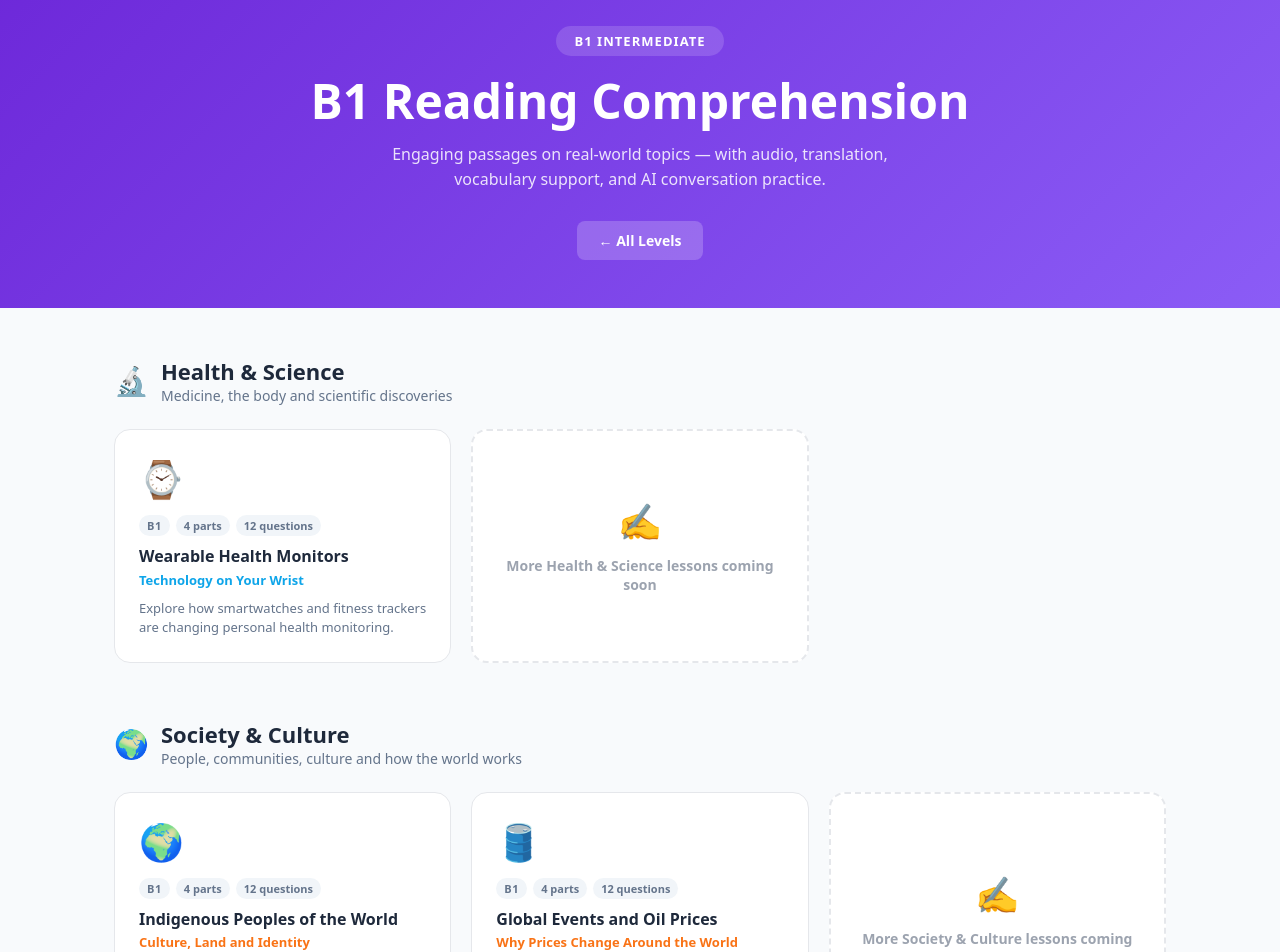
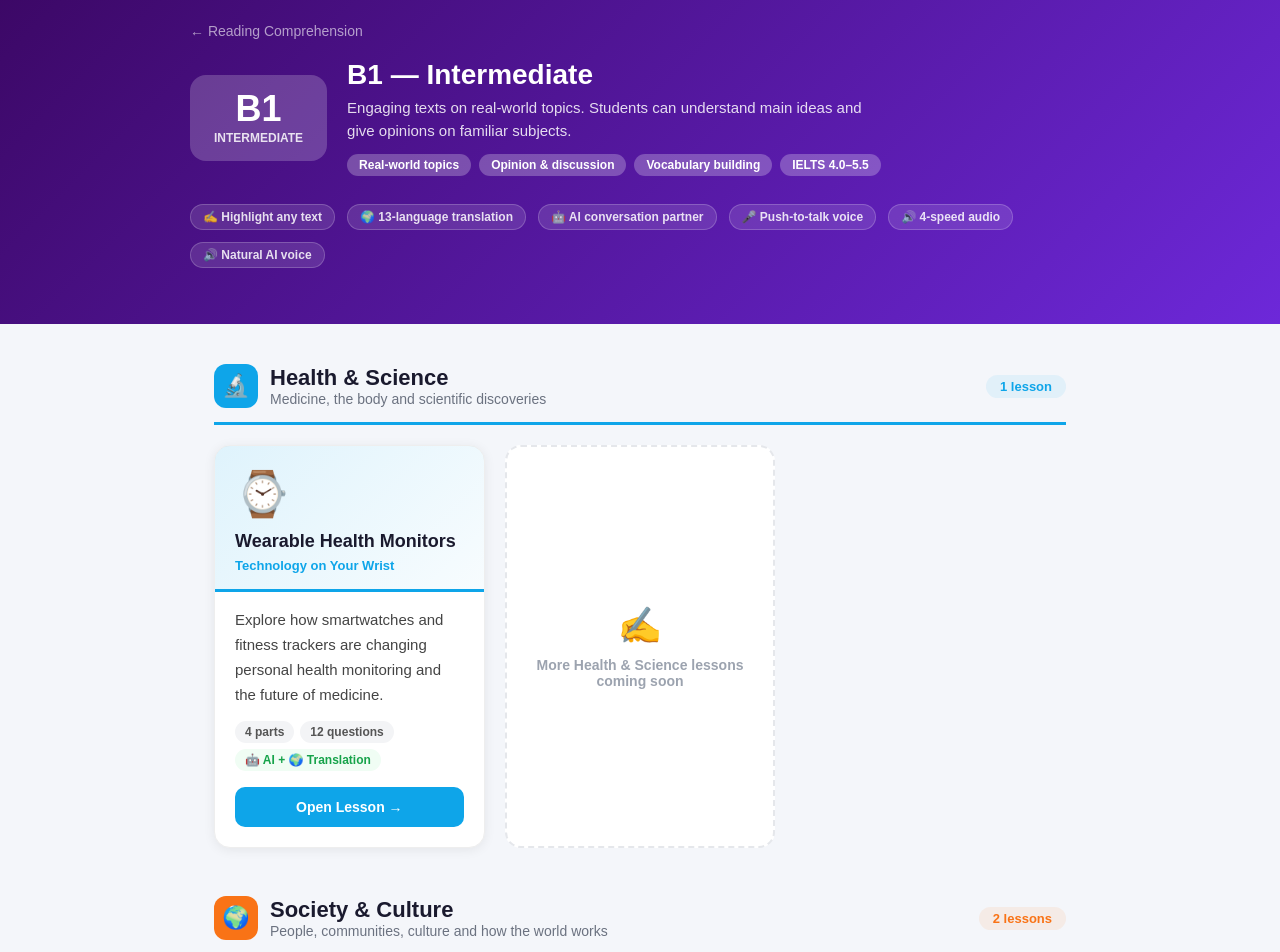
Before and after one commit to Davidjohnray/thailand-jobs, a Next.js app: page /esl-resources/reading-comprehension/b1 in a window 1280 px wide. Shown: the part 140-1092 px from the top of the page. Built offline with nearby package versions, Linux system fonts and the light colour scheme; no server answers; the database is empty.

Commit message:
B1 index — match B2 layout with hero, back button, card style, all lessons restored

```diff
--- a/app/esl-resources/reading-comprehension/b1/page.tsx
+++ b/app/esl-resources/reading-comprehension/b1/page.tsx
@@ -9,15 +9,7 @@ const CATEGORIES = [
     description: 'Medicine, the body and scientific discoveries',
     color: '#0ea5e9',
     lessons: [
-      {
-        id: 'wearable-health-monitors',
-        title: 'Wearable Health Monitors',
-        emoji: '⌚',
-        description: 'Technology on Your Wrist',
-        detail: 'Explore how smartwatches and fitness trackers are changing personal health monitoring.',
-        badges: ['4 parts', '12 questions'],
-        color: '#0ea5e9',
-      },
+      { id: 'wearable-health-monitors', title: 'Wearable Health Monitors', emoji: '⌚', description: 'Technology on Your Wrist', detail: 'Explore how smartwatches and fitness trackers are changing personal health monitoring and the future of medicine.', badges: ['4 parts', '12 questions'], color: '#0ea5e9' },
     ],
   },
   {
@@ -27,24 +19,8 @@ const CATEGORIES = [
     description: 'People, communities, culture and how the world works',
     color: '#f97316',
     lessons: [
-      {
-        id: 'indigenous-peoples',
-        title: 'Indigenous Peoples of the World',
-        emoji: '🌍',
-        description: 'Culture, Land and Identity',
-        detail: "Learn about the world's first peoples, the challenges they face, and why their cultures matter to all of us.",
-        badges: ['4 parts', '12 questions'],
-        color: '#f97316',
-      },
-      {
-        id: 'global-events-oil-prices',
-        title: 'Global Events and Oil Prices',
-        emoji: '🛢️',
-        description: 'Why Prices Change Around the World',
-        detail: 'Understand how wars, economies, and clean energy affect the cost of oil and everyday life.',
-        badges: ['4 parts', '12 questions'],
-        color: '#f97316',
-      },
+      { id: 'indigenous-peoples', title: 'Indigenous Peoples of the World', emoji: '🌍', description: 'Culture, Land and Identity', detail: "Learn about the world's first peoples, the challenges they face, and why their cultures matter to all of us.", badges: ['4 parts', '12 questions'], color: '#f97316' },
+      { id: 'global-events-oil-prices', title: 'Global Events and Oil Prices', emoji: '🛢️', description: 'Why Prices Change Around the World', detail: 'Understand how wars, economies, and clean energy affect the cost of oil and everyday life.', badges: ['4 parts', '12 questions'], color: '#f97316' },
     ],
   },
   {
@@ -54,24 +30,8 @@ const CATEGORIES = [
     description: 'Aliens, spirits, supernatural phenomena and the unexplained',
     color: '#8b5cf6',
     lessons: [
-      {
-        id: 'do-aliens-exist',
-        title: 'Do Aliens Really Exist?',
-        emoji: '👽',
-        description: 'From Ancient Mysteries to Modern Science',
-        detail: 'Explore the history of UFO sightings, what scientists are searching for in space, and what alien life might actually look like.',
-        badges: ['4 parts', '12 questions'],
-        color: '#6366f1',
-      },
-      {
-        id: 'mediums-talking-to-dead',
-        title: 'Mediums — Can People Really Talk to the Dead?',
-        emoji: '👻',
-        description: 'Spirits, Science and Belief',
-        detail: 'Explore the world of mediums, séances, and spiritual communication — what do people believe, and what does science say?',
-        badges: ['4 parts', '12 questions'],
-        color: '#8b5cf6',
-      },
+      { id: 'do-aliens-exist', title: 'Do Aliens Really Exist?', emoji: '👽', description: 'From Ancient Mysteries to Modern Science', detail: 'Explore the history of UFO sightings, what scientists are searching for in space, and what alien life might actually look like.', badges: ['4 parts', '12 questions'], color: '#6366f1' },
+      { id: 'mediums-talking-to-dead', title: 'Mediums — Can People Really Talk to the Dead?', emoji: '👻', description: 'Spirits, Science and Belief', detail: 'Explore the world of mediums, séances, and spiritual communication — what do people believe, and what does science say?', badges: ['4 parts', '12 questions'], color: '#8b5cf6' },
     ],
   },
   {
@@ -81,15 +41,7 @@ const CATEGORIES = [
     description: 'Sport, competition and what it tells us about the world',
     color: '#ef4444',
     lessons: [
-      {
-        id: 'chinese-football',
-        title: 'Chinese Football',
-        emoji: '⚽',
-        description: 'Big Spending, Big Dreams, Big Problems',
-        detail: 'From the most expensive league in the world to financial collapse — explore the rise and fall of Chinese football spending and the national team today.',
-        badges: ['4 parts', '12 questions'],
-        color: '#ef4444',
-      },
+      { id: 'chinese-football', title: 'Chinese Football', emoji: '⚽', description: 'Big Spending, Big Dreams, Big Problems', detail: 'From the most expensive league in the world to financial collapse — explore the rise and fall of Chinese football spending and the national team today.', badges: ['4 parts', '12 questions'], color: '#ef4444' },
     ],
   },
   {
@@ -105,69 +57,87 @@ const CATEGORIES = [
 
 export default function B1ReadingHub() {
   return (
-    <main style={{ minHeight: '100vh', background: '#f8fafc', fontFamily: 'system-ui, sans-serif' }}>
-      {/* Hero */}
-      <div style={{ background: 'linear-gradient(135deg, #6d28d9, #8b5cf6)', padding: '60px 24px 48px', textAlign: 'center' }}>
-        <div style={{ display: 'inline-block', background: 'rgba(255,255,255,0.15)', borderRadius: '999px', padding: '6px 18px', color: 'white', fontSize: '13px', fontWeight: '700', letterSpacing: '0.08em', marginBottom: '16px' }}>
-          B1 INTERMEDIATE
-        </div>
-        <h1 style={{ color: 'white', fontSize: 'clamp(28px, 5vw, 48px)', fontWeight: '800', margin: '0 0 12px', lineHeight: 1.2 }}>
-          B1 Reading Comprehension
-        </h1>
-        <p style={{ color: 'rgba(255,255,255,0.85)', fontSize: '16px', maxWidth: '560px', margin: '0 auto 28px', lineHeight: 1.6 }}>
-          Engaging passages on real-world topics — with audio, translation, vocabulary support, and AI conversation practice.
-        </p>
-        <Link href="/esl-resources/reading-comprehension" style={{ display: 'inline-block', background: 'rgba(255,255,255,0.2)', color: 'white', padding: '10px 22px', borderRadius: '8px', textDecoration: 'none', fontSize: '14px', fontWeight: '600' }}>
-          ← All Levels
-        </Link>
-      </div>
-
-      {/* Categories */}
-      <div style={{ maxWidth: '1100px', margin: '0 auto', padding: '48px 24px' }}>
-        {CATEGORIES.map((cat) => (
-          <div key={cat.id} style={{ marginBottom: '56px' }}>
-            {/* Category header */}
-            <div style={{ display: 'flex', alignItems: 'center', gap: '12px', marginBottom: '24px' }}>
-              <span style={{ fontSize: '28px' }}>{cat.emoji}</span>
-              <div>
-                <h2 style={{ margin: 0, fontSize: '22px', fontWeight: '800', color: '#1e293b' }}>{cat.title}</h2>
-                <p style={{ margin: 0, fontSize: '14px', color: '#64748b' }}>{cat.description}</p>
+    <main style={{ background: '#f4f6fa', minHeight: '100vh' }}>
+      <section style={{ background: 'linear-gradient(135deg, #3b0764 0%, #6d28d9 100%)', padding: '56px 24px' }}>
+        <div style={{ maxWidth: '900px', margin: '0 auto' }}>
+          <Link href="/esl-resources/reading-comprehension" style={{ color: 'rgba(255,255,255,0.6)', textDecoration: 'none', fontSize: '14px', display: 'inline-block', marginBottom: '20px' }}>← Reading Comprehension</Link>
+          <div style={{ display: 'flex', gap: '20px', alignItems: 'center', flexWrap: 'wrap' }}>
+            <div style={{ background: 'rgba(255,255,255,0.2)', borderRadius: '16px', padding: '16px 24px', textAlign: 'center', minWidth: '80px' }}>
+              <div style={{ color: 'white', fontSize: '36px', fontWeight: '900', lineHeight: 1 }}>B1</div>
+              <div style={{ color: 'rgba(255,255,255,0.85)', fontSize: '12px', fontWeight: 'bold', marginTop: '4px' }}>INTERMEDIATE</div>
+            </div>
+            <div>
+              <h1 style={{ color: 'white', fontSize: '28px', fontWeight: 'bold', margin: '0 0 6px' }}>B1 — Intermediate</h1>
+              <p style={{ color: 'rgba(255,255,255,0.85)', fontSize: '15px', margin: '0 0 12px', lineHeight: '1.5', maxWidth: '520px' }}>Engaging texts on real-world topics. Students can understand main ideas and give opinions on familiar subjects.</p>
+              <div style={{ display: 'flex', gap: '8px', flexWrap: 'wrap' }}>
+                {['Real-world topics', 'Opinion & discussion', 'Vocabulary building', 'IELTS 4.0–5.5'].map(tag => (
+                  <span key={tag} style={{ background: 'rgba(255,255,255,0.25)', color: 'white', fontSize: '12px', fontWeight: '600', padding: '4px 12px', borderRadius: '20px' }}>{tag}</span>
+                ))}
               </div>
             </div>
+          </div>
+          <div style={{ display: 'flex', gap: '12px', marginTop: '28px', flexWrap: 'wrap' }}>
+            {['✍️ Highlight any text', '🌍 13-language translation', '🤖 AI conversation partner', '🎤 Push-to-talk voice', '🔊 4-speed audio', '🔊 Natural AI voice'].map(f => (
+              <span key={f} style={{ background: 'rgba(255,255,255,0.12)', border: '1px solid rgba(255,255,255,0.2)', padding: '5px 12px', borderRadius: '20px', color: 'rgba(255,255,255,0.85)', fontSize: '12px', fontWeight: '600' }}>{f}</span>
+            ))}
+          </div>
+        </div>
+      </section>
 
-            {/* Lessons grid */}
-            {'comingSoon' in cat && cat.comingSoon ? (
+      <div style={{ maxWidth: '900px', margin: '0 auto', padding: '40px 24px', display: 'flex', flexDirection: 'column', gap: '48px' }}>
+        {CATEGORIES.map(cat => (
+          <div key={cat.id}>
+            <div style={{ display: 'flex', alignItems: 'center', gap: '12px', marginBottom: '20px', paddingBottom: '14px', borderBottom: `3px solid ${cat.color}` }}>
+              <div style={{ background: cat.color, width: '44px', height: '44px', borderRadius: '12px', display: 'flex', alignItems: 'center', justifyContent: 'center', fontSize: '22px', flexShrink: 0 }}>{cat.emoji}</div>
+              <div>
+                <h2 style={{ fontSize: '22px', fontWeight: 'bold', color: '#1a1a2e', margin: 0 }}>{cat.title}</h2>
+                <p style={{ color: '#6b7280', fontSize: '14px', margin: 0 }}>{cat.description}</p>
+              </div>
+              {(cat as any).comingSoon ? (
+                <span style={{ marginLeft: 'auto', background: '#f3f4f6', color: '#9ca3af', fontSize: '13px', fontWeight: '700', padding: '4px 14px', borderRadius: '20px', flexShrink: 0 }}>Coming soon</span>
+              ) : (
+                <span style={{ marginLeft: 'auto', background: cat.color + '15', color: cat.color, fontSize: '13px', fontWeight: '700', padding: '4px 14px', borderRadius: '20px', flexShrink: 0 }}>{cat.lessons.length} lesson{cat.lessons.length !== 1 ? 's' : ''}</span>
+              )}
+            </div>
+
+            {cat.lessons.length > 0 ? (
+              <div style={{ display: 'grid', gridTemplateColumns: 'repeat(auto-fill, minmax(270px, 1fr))', gap: '20px' }}>
+                {cat.lessons.map(lesson => (
+                  <Link key={lesson.id} href={`/esl-resources/reading-comprehension/b1/${lesson.id}`} style={{ textDecoration: 'none' }}>
+                    <div style={{ background: 'white', borderRadius: '16px', overflow: 'hidden', boxShadow: '0 2px 12px rgba(0,0,0,0.07)', border: '1px solid #eee', height: '100%', display: 'flex', flexDirection: 'column', transition: 'transform 0.15s, box-shadow 0.15s' }}
+                      onMouseEnter={e => { (e.currentTarget as HTMLDivElement).style.transform = 'translateY(-4px)'; (e.currentTarget as HTMLDivElement).style.boxShadow = '0 12px 28px rgba(0,0,0,0.12)' }}
+                      onMouseLeave={e => { (e.currentTarget as HTMLDivElement).style.transform = 'translateY(0)'; (e.currentTarget as HTMLDivElement).style.boxShadow = '0 2px 12px rgba(0,0,0,0.07)' }}>
+                      <div style={{ background: `linear-gradient(135deg, ${lesson.color}22, ${lesson.color}08)`, borderBottom: `3px solid ${lesson.color}`, padding: '22px 20px 16px' }}>
+                        <div style={{ fontSize: '44px', marginBottom: '10px' }}>{lesson.emoji}</div>
+                        <h3 style={{ fontSize: '18px', fontWeight: 'bold', color: '#1a1a2e', margin: '0 0 5px', lineHeight: '1.3' }}>{lesson.title}</h3>
+                        <p style={{ color: lesson.color, fontSize: '13px', fontWeight: '700', margin: 0 }}>{lesson.description}</p>
+                      </div>
+                      <div style={{ padding: '16px 20px', flex: 1 }}>
+                        <p style={{ color: '#444', fontSize: '15px', lineHeight: '1.65', margin: '0 0 14px' }}>{lesson.detail}</p>
+                        <div style={{ display: 'flex', gap: '6px', flexWrap: 'wrap' }}>
+                          {lesson.badges.map(b => (
+                            <span key={b} style={{ background: '#f3f4f6', color: '#555', fontSize: '12px', fontWeight: '600', padding: '4px 10px', borderRadius: '20px' }}>{b}</span>
+                          ))}
+                          <span style={{ background: '#f0fdf4', color: '#16a34a', fontSize: '12px', fontWeight: '600', padding: '4px 10px', borderRadius: '20px' }}>🤖 AI + 🌍 Translation</span>
+                        </div>
+                      </div>
+                      <div style={{ padding: '0 20px 20px' }}>
+                        <div style={{ background: lesson.color, color: 'white', padding: '12px 16px', borderRadius: '10px', fontSize: '14px', fontWeight: '700', textAlign: 'center' }}>Open Lesson →</div>
+                      </div>
+                    </div>
+                  </Link>
+                ))}
+                <div style={{ background: 'white', borderRadius: '16px', border: '2px dashed #e5e7eb', padding: '32px 20px', display: 'flex', flexDirection: 'column', alignItems: 'center', justifyContent: 'center', gap: '10px', minHeight: '200px' }}>
+                  <div style={{ fontSize: '36px' }}>✍️</div>
+                  <div style={{ color: '#9ca3af', fontSize: '14px', fontWeight: '600', textAlign: 'center' }}>More {cat.title} lessons coming soon</div>
+                </div>
+              </div>
+            ) : (
               <div style={{ background: 'white', borderRadius: '16px', border: '2px dashed #e5e7eb', padding: '32px 24px', display: 'flex', alignItems: 'center', gap: '16px' }}>
                 <div style={{ fontSize: '40px', opacity: 0.4 }}>{cat.emoji}</div>
                 <div>
                   <div style={{ color: '#9ca3af', fontWeight: '700', fontSize: '16px', marginBottom: '4px' }}>{cat.title} lessons in development</div>
                   <div style={{ color: '#d1d5db', fontSize: '14px' }}>Check back soon — new lessons are added regularly</div>
-                </div>
-              </div>
-            ) : (
-              <div style={{ display: 'grid', gridTemplateColumns: 'repeat(auto-fill, minmax(300px, 1fr))', gap: '20px' }}>
-                {cat.lessons.map((lesson) => (
-                  <Link key={lesson.id} href={`/esl-resources/reading-comprehension/b1/${lesson.id}`} style={{ textDecoration: 'none' }}>
-                    <div style={{ background: 'white', borderRadius: '16px', border: '1px solid #e5e7eb', padding: '24px', transition: 'transform 0.15s, box-shadow 0.15s', cursor: 'pointer' }}
-                      onMouseEnter={e => { (e.currentTarget as HTMLElement).style.transform = 'translateY(-3px)'; (e.currentTarget as HTMLElement).style.boxShadow = '0 8px 24px rgba(0,0,0,0.1)' }}
-                      onMouseLeave={e => { (e.currentTarget as HTMLElement).style.transform = 'none'; (e.currentTarget as HTMLElement).style.boxShadow = 'none' }}>
-                      <div style={{ fontSize: '36px', marginBottom: '12px' }}>{lesson.emoji}</div>
-                      <div style={{ display: 'flex', gap: '6px', marginBottom: '10px', flexWrap: 'wrap' }}>
-                        <span style={{ background: '#f1f5f9', color: '#64748b', fontSize: '11px', fontWeight: '700', padding: '3px 8px', borderRadius: '999px', letterSpacing: '0.05em' }}>B1</span>
-                        {lesson.badges.map(b => (
-                          <span key={b} style={{ background: '#f1f5f9', color: '#64748b', fontSize: '11px', fontWeight: '600', padding: '3px 8px', borderRadius: '999px' }}>{b}</span>
-                        ))}
-                      </div>
-                      <h3 style={{ margin: '0 0 4px', fontSize: '16px', fontWeight: '700', color: '#1e293b', lineHeight: 1.3 }}>{lesson.title}</h3>
-                      <p style={{ margin: '0 0 10px', fontSize: '13px', color: lesson.color, fontWeight: '600' }}>{lesson.description}</p>
-                      <p style={{ margin: 0, fontSize: '13px', color: '#64748b', lineHeight: 1.5 }}>{lesson.detail}</p>
-                    </div>
-                  </Link>
-                ))}
-                {/* Coming soon card within category */}
-                <div style={{ background: 'white', borderRadius: '16px', border: '2px dashed #e5e7eb', padding: '32px 20px', display: 'flex', flexDirection: 'column', alignItems: 'center', justifyContent: 'center', gap: '10px', minHeight: '200px' }}>
-                  <div style={{ fontSize: '36px' }}>✍️</div>
-                  <div style={{ color: '#9ca3af', fontSize: '14px', fontWeight: '600', textAlign: 'center' }}>More {cat.title} lessons coming soon</div>
                 </div>
               </div>
             )}
```
